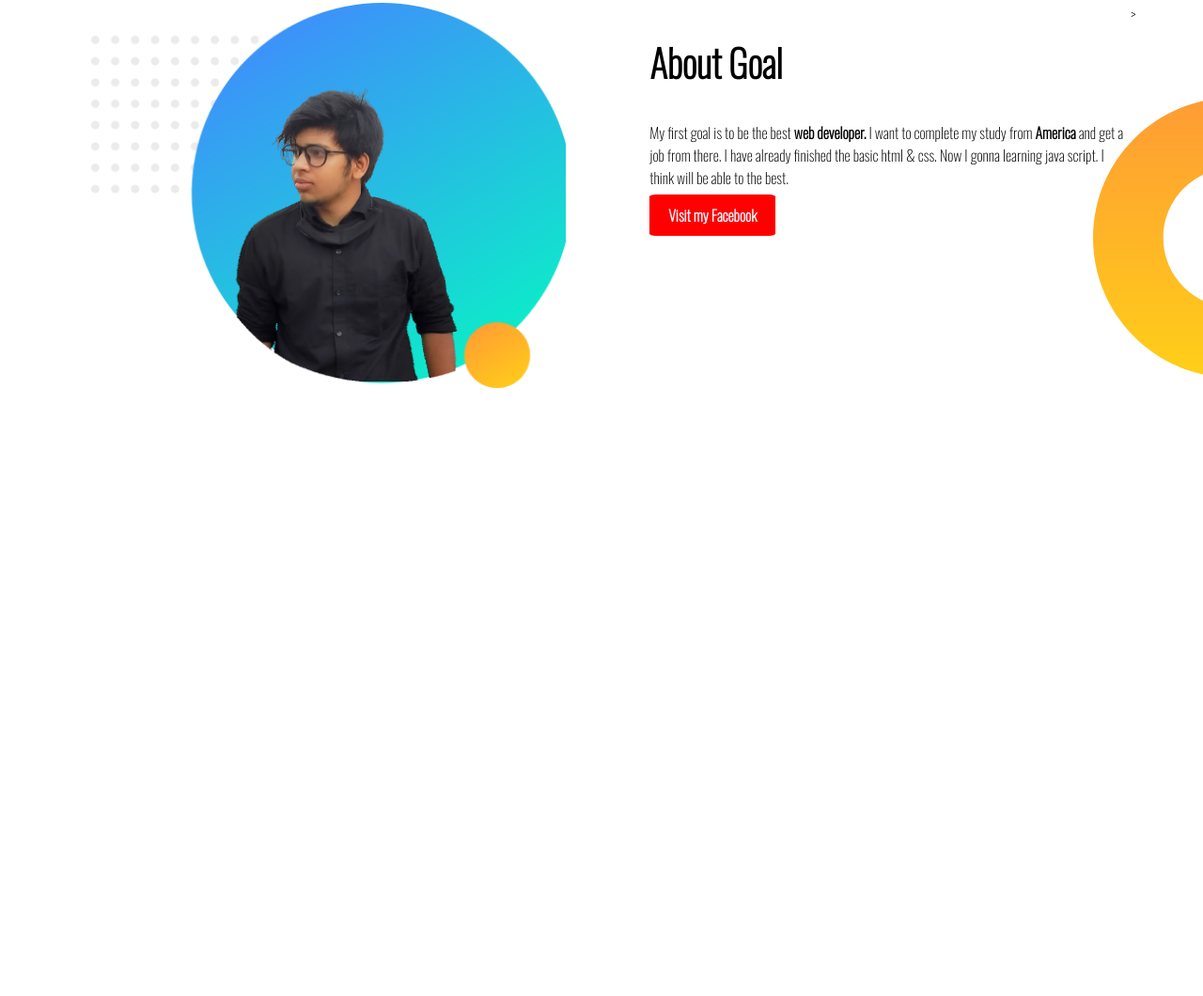
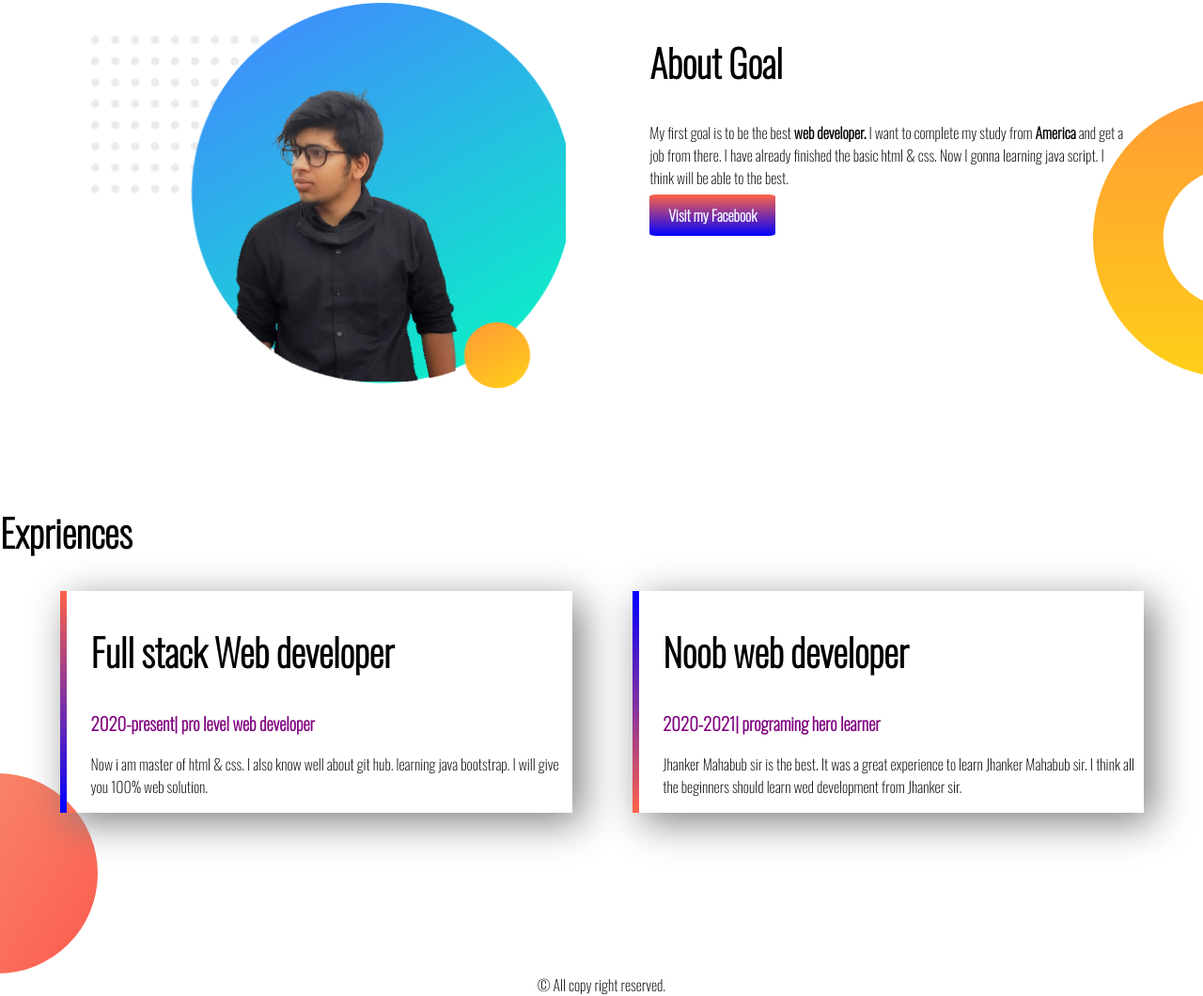
Before and after one commit to Anim32/developer-anim, a plain HTML site: page index.html in a window 1280 px wide. Shown: the part 497-1557 px from the top of the page at 94% size. Before the commit the page ends 1000 px from the top, so only its background shows below. Drawn offline with nearby package versions, Linux system fonts and the light colour scheme.

Commit message:
finished

```diff
--- a/index.html
+++ b/index.html
@@ -16,7 +16,7 @@
         <h1><span class="highlight">Anim's</span> website </h1>
         <h3>Web Developer & Social Media Marketer</h3>
         <p>Hello! welcome to my website. I'm a student. I'm now working as a <b>Web Developer</b> & <b>Social Media Marketer</b>. I can build a static website and Social Media account(Facebook,Instagram,linkedin, Twtter etc ). You can hire me from <b>fiverr</b>.</p>
-        <a class="link-button" target="_blank" href="https://www.linkedin.com/in/nadid-shan-anim-57930521b/">Hire me</a>
+        <a class="link-button" target="_blank" href="https://www.fiverr.com/nadidanim?up_rollout=true">Hire me</a>
         </div>
 
         <div class="half-width">
@@ -35,18 +35,42 @@
             <p>My first goal is to be the best <b>web developer.</b> I want to complete my study from <b>America</b> and get a job from there. I have already finished the basic html & css. Now I gonna learning java script. I think will be able to the best.</p>
             <a class="link-button" target="_blank" href="https://www.facebook.com/nadidshan.anim.7">Visit my Facebook</a>
        </div>
->
     </section>
+
+
+
+
+
+
+<section class="exprience-area">
+
+        <h1>Expriences</h1>
+    <div id="full-stack" class="half-width single-exprinece">
+        <h1>Full stack Web developer</h1>
+        <h3 class="highlight">2020-present| pro level web developer</h3>
+        <p>Now i am master of html & css. I also know well about git hub. learning java bootstrap. I will give you 100% web solution.</p>
+
+    </div>
+    </div>
+
+
+
+
+
+        <div id="noob" class="half-width single-exprinece">
+    <h1>Noob web developer</h1>
+    <h3 class="highlight">2020-2021| programing hero learner</h3>
+    <p>Jhanker Mahabub sir is the best. It was a great experience to learn Jhanker Mahabub sir. I think all the beginners should learn wed development from Jhanker sir. </p>
+
+</div>
+
+</section>
+
+<footer>© All copy right reserved.</footer>
 
 
 
 
 </body>
 
-
-
-
-
-
-
 </html>
--- a/style.css
+++ b/style.css
@@ -17,7 +17,8 @@ h1 {
 
 .link-button {
     text-decoration: none;
-    background-color:red;
+
+    background-image: linear-gradient(180deg,  tomato, blue );
     padding: 10px 20px;
     border-radius: 5%;
     font-weight: 700;
@@ -51,3 +52,32 @@ section {
     background-repeat: no-repeat;
     background-position: right;
 }
+.exprience-area{
+    background-image: url(images/exp-bg.png);
+    background-repeat: no-repeat;
+    background-position: left bottom ;
+
+}
+
+.single-exprinece{
+    box-shadow: 10px 10px 40px gray;
+
+}
+
+#full-stack{
+    border-left: 7px solid;
+    border-image: linear-gradient(180deg,  tomato, blue );
+    border-image-slice: 1 ;
+}
+
+#noob{
+    border-left: 7px solid;
+    border-image: linear-gradient(180deg, blue, tomato );
+    border-image-slice: 1 ;
+}
+
+
+
+footer{
+    text-align: center;
+}
```
Also changed, not shown: images/exp-bg.png (added).
